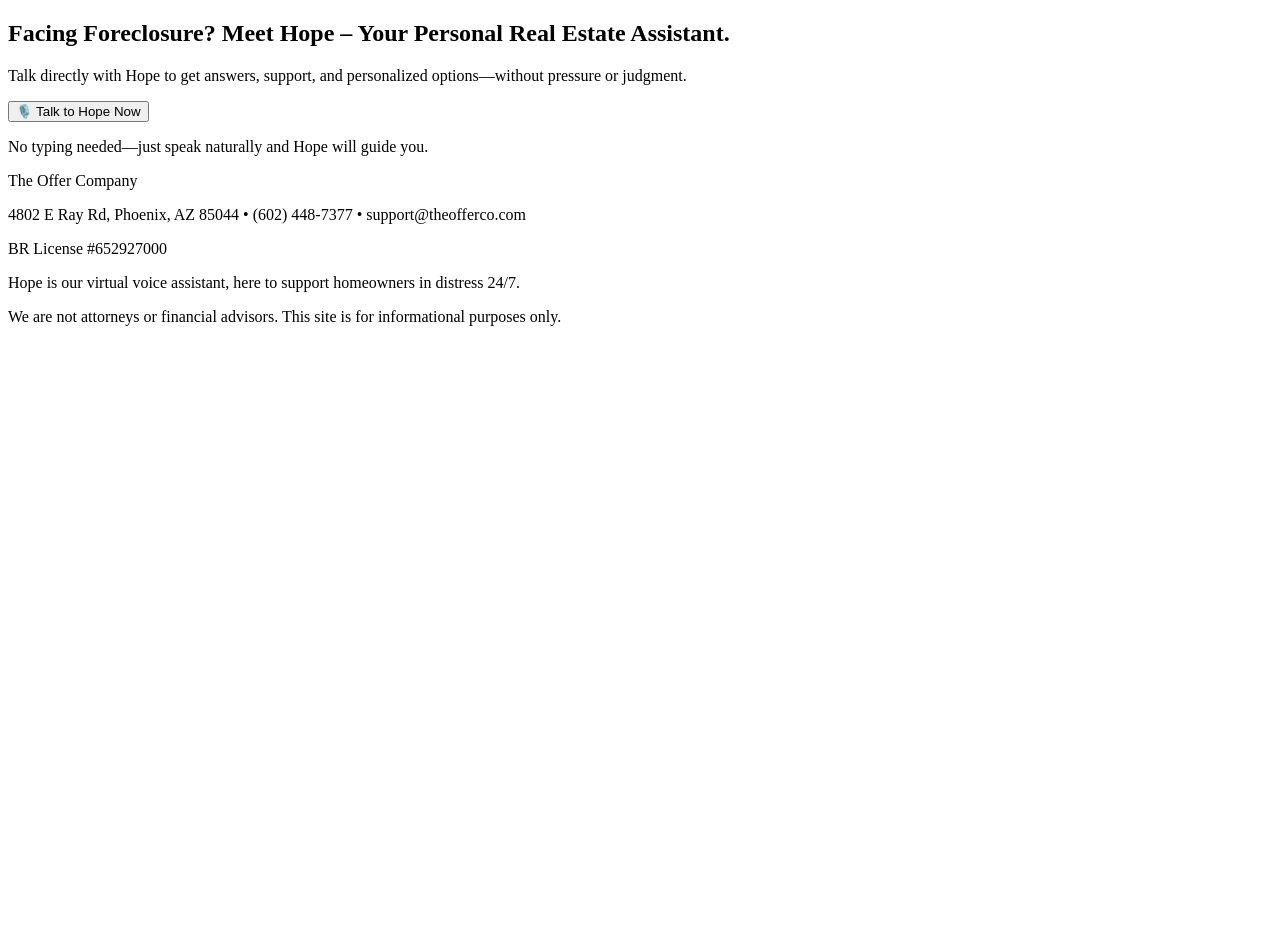
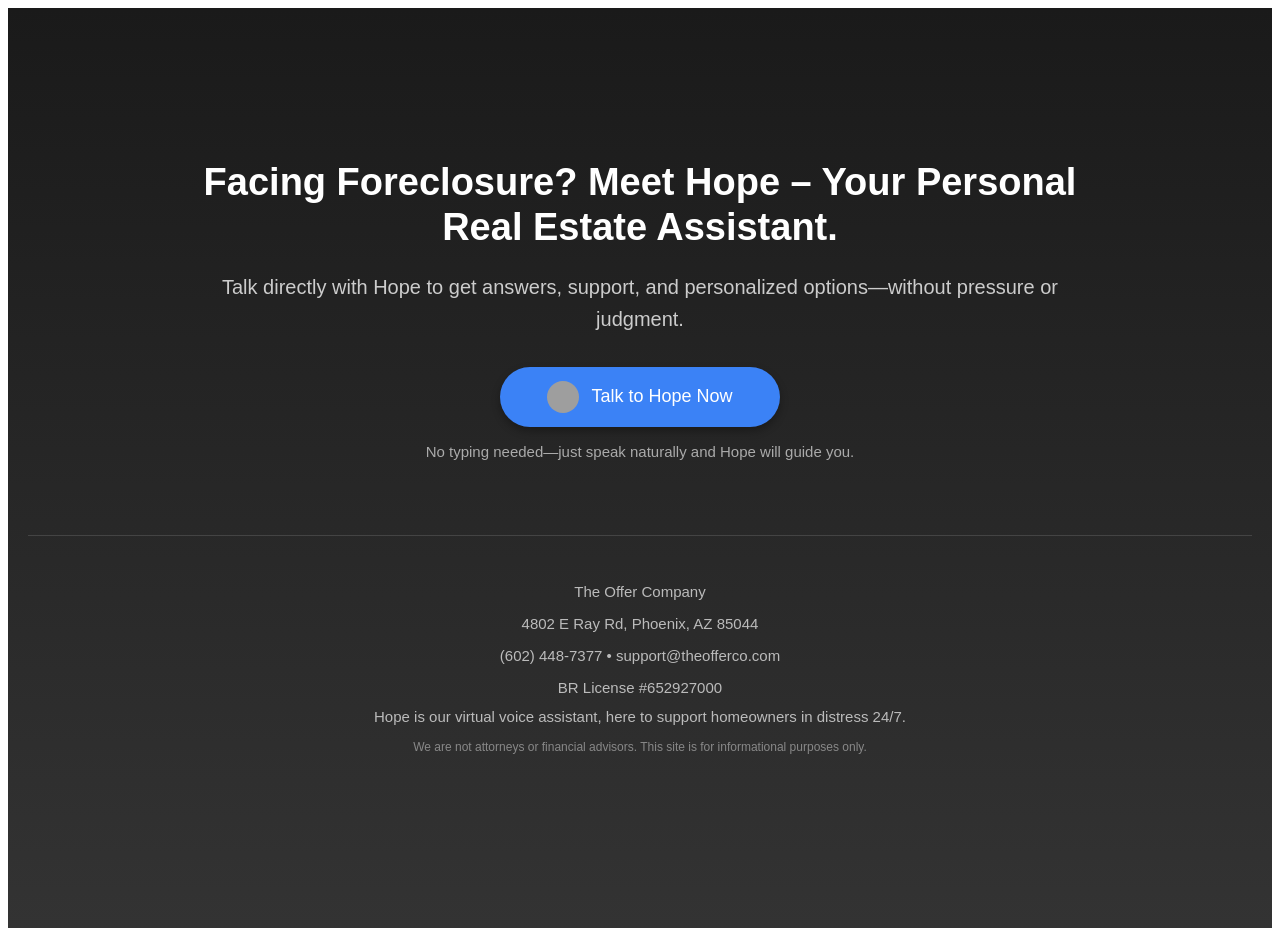
Before and after one commit to theofferco/the-offer-company-site, a Next.js app: page / in a window 1280 px wide. Before the commit the page ends 800 px from the top, so only its background shows below. Built offline with nearby package versions, Linux system fonts and the light colour scheme; grey boxes are pictures that could not be loaded.

Commit message:
Update index.js

```diff
--- a/pages/index.js
+++ b/pages/index.js
@@ -1,4 +1,4 @@
-// The Offer Company Website – Built for Framer
+// The Offer Company Website – Mobile-Optimized with Dark Theme and Hope Image
 
 export default function HomePage() {
   async function startHopeCall() {
@@ -15,34 +15,68 @@ export default function HomePage() {
   }
 
   return (
-    <main className="flex flex-col items-center justify-center min-h-screen bg-white text-gray-900 px-4">
+    <main style={{
+      fontFamily: 'Arial, sans-serif',
+      padding: '60px 20px',
+      backgroundColor: '#1a1a1a',
+      color: 'white',
+      minHeight: '100vh',
+      textAlign: 'center',
+      backgroundImage: 'linear-gradient(to bottom, #1a1a1a 0%, #333333 100%)'
+    }}>
 
       {/* Hero Section */}
-      <section className="text-center max-w-2xl py-20">
-        <h1 className="text-4xl md:text-5xl font-bold mb-4">
+      <section style={{ maxWidth: '900px', margin: '0 auto', padding: '60px 20px' }}>
+        <h1 style={{ fontSize: '38px', fontWeight: 'bold', marginBottom: '20px', lineHeight: '1.2' }}>
           Facing Foreclosure? Meet Hope – Your Personal Real Estate Assistant.
         </h1>
-        <p className="text-lg md:text-xl mb-8">
+        <p style={{ fontSize: '20px', marginBottom: '32px', lineHeight: '1.6', color: '#ccc' }}>
           Talk directly with Hope to get answers, support, and personalized options—without pressure or judgment.
         </p>
-        <button
-          className="bg-blue-600 hover:bg-blue-700 text-white text-lg font-medium py-3 px-6 rounded-full shadow-lg transition"
-          onClick={startHopeCall}
-        >
-          🎙️ Talk to Hope Now
-        </button>
-        <p className="text-sm mt-4 text-gray-500">
+        <div style={{ display: 'flex', justifyContent: 'center' }}>
+          <button
+            style={{
+              backgroundColor: '#3b82f6',
+              color: 'white',
+              fontSize: '18px',
+              fontWeight: '500',
+              padding: '14px 28px',
+              borderRadius: '30px',
+              border: 'none',
+              cursor: 'pointer',
+              boxShadow: '0 4px 8px rgba(0,0,0,0.3)',
+              maxWidth: '90%',
+              width: '280px',
+              display: 'flex',
+              alignItems: 'center',
+              justifyContent: 'center',
+              gap: '12px'
+            }}
+            onClick={startHopeCall}
+          >
+            <img
+              src="/mnt/data/image.jpg"
+              alt="Hope Avatar"
+              style={{ width: '32px', height: '32px', borderRadius: '50%' }}
+            />
+            Talk to Hope Now
+          </button>
+        </div>
+        <p style={{ fontSize: '15px', marginTop: '16px', color: '#aaa' }}>
           No typing needed—just speak naturally and Hope will guide you.
         </p>
       </section>
 
       {/* Footer */}
-      <footer className="text-center py-10 border-t w-full text-sm text-gray-600">
-        <p>The Offer Company</p>
-        <p>4802 E Ray Rd, Phoenix, AZ 85044 • (602) 448-7377 • support@theofferco.com</p>
-        <p>BR License #652927000</p>
-        <p className="mt-2">Hope is our virtual voice assistant, here to support homeowners in distress 24/7.</p>
-        <p className="text-xs mt-1">We are not attorneys or financial advisors. This site is for informational purposes only.</p>
+      <footer style={{ borderTop: '1px solid #444', paddingTop: '32px', fontSize: '15px', color: '#bbb' }}>
+        <p style={{ marginBottom: '6px' }}>The Offer Company</p>
+        <p style={{ marginBottom: '6px' }}>4802 E Ray Rd, Phoenix, AZ 85044</p>
+        <p style={{ marginBottom: '6px' }}>(602) 448-7377 • support@theofferco.com</p>
+        <p style={{ marginBottom: '12px' }}>BR License #652927000</p>
+        <p style={{ marginTop: '10px' }}>Hope is our virtual voice assistant, here to support homeowners in distress 24/7.</p>
+        <p style={{ fontSize: '12px', marginTop: '8px', color: '#888' }}>
+          We are not attorneys or financial advisors. This site is for informational purposes only.
+        </p>
       </footer>
     </main>
   );
```
